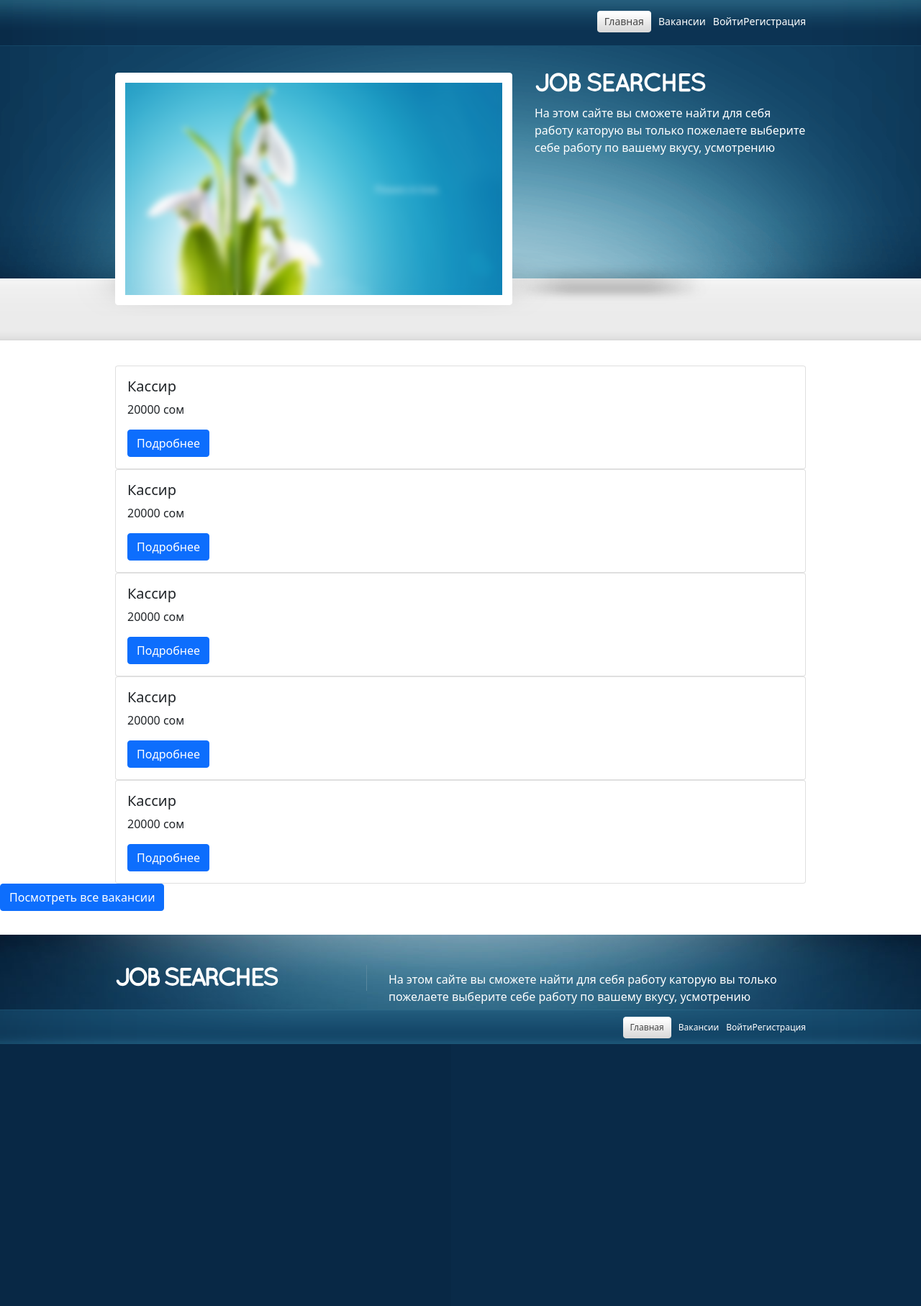
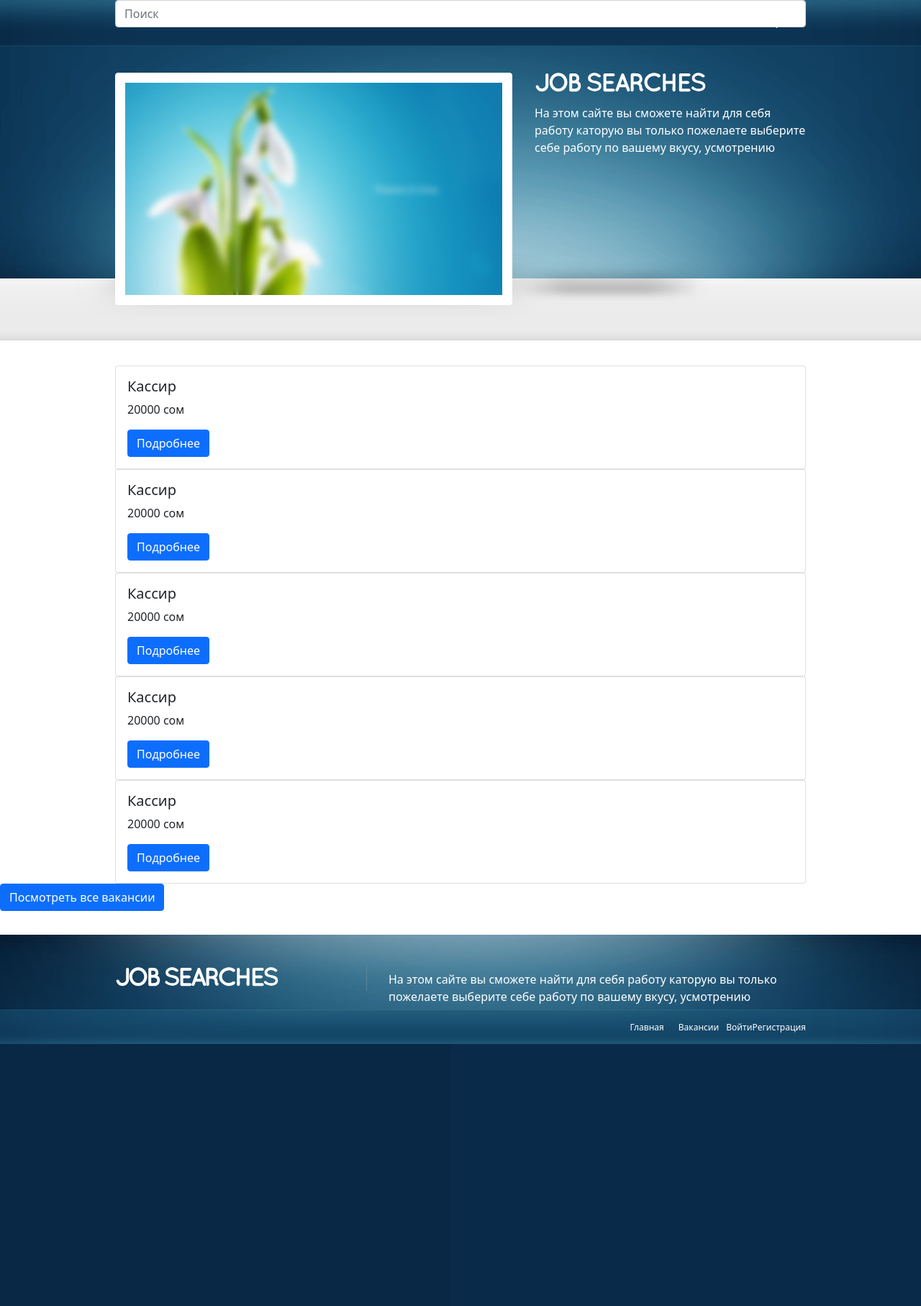
Before and after one commit to Kwasli/work_search, a Django app: page / in a window 1280 px wide. Shown: the whole page at 72% size. Run offline with Django 3.2, Linux system fonts and the light colour scheme.

Commit message:
add search and edit base.html

```diff
--- a/backend/apps/job/urls.py
+++ b/backend/apps/job/urls.py
@@ -5,5 +5,6 @@
 urlpatterns = [
     path('', IndexPage.as_view(), name='index'),
     path('job/<int:pk>/', JobListDetail.as_view(), name='job_detail'),
-    path('all/job/', JobListView.as_view(), name='job_list')
+    path('all/job/', JobListView.as_view(), name='job_list'),
+    path('search/', JobSearchView.as_view(), name = 'search')
 ]
--- a/backend/apps/job/views.py
+++ b/backend/apps/job/views.py
@@ -18,3 +18,14 @@
     model = Job
     template_name = 'job_list.html'
     context_object_name = 'jobs'
+
+
+class JobSearchView(ListView):
+    model = Job
+    template_name = 'job_list.html'
+    context_object_name = 'jobs'
+
+    def get_queryset(self):
+        search_text = self.request.GET.get('query')
+        q = self.model.objects.filter(name__icontains=search_text)
+        return q
--- a/backend/templates/base.html
+++ b/backend/templates/base.html
@@ -45,7 +45,7 @@
 
       <ul class="ambitios_menu">
 
-        <li><a href="{% url 'index' %}" class="ambitios_active"><span><span>Главная</span></span></a>
+        <li><a href="{% url 'index' %}"><span><span>Главная</span></span></a>
         </li>
 
         <li><a href="{% url 'job_list' %}"><span><span>Вакансии</span></span></a></li>
@@ -59,6 +59,12 @@
     {% endif %}
       </ul>
 
+        <form action="{% url 'search' %}" method="get">
+          <div class="input-icon">
+            <span class="input-icon-addon"></span>
+            <input name="query" type="text" value="" class="form-control" placeholder="Поиск" aria-label="Search in website">
+          </div>
+        </form>
       <!-- EOF menu -->
 
     </div>
@@ -178,7 +184,7 @@
 
     <ul class="ambitios_menu">
 
-      <li><a href="{% url 'index' %}" class="ambitios_active"><span><span>Главная</span></span></a></li>
+      <li><a href="{% url 'index' %}"><span><span>Главная</span></span></a></li>
 
       <li><a href="{% url 'job_list' %}"><span><span>Вакансии</span></span></a></li>
 
```
